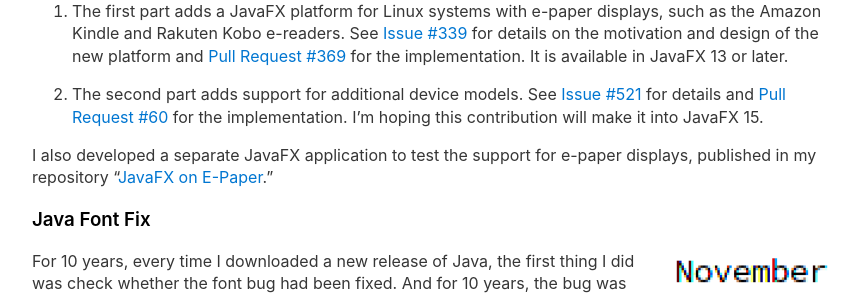
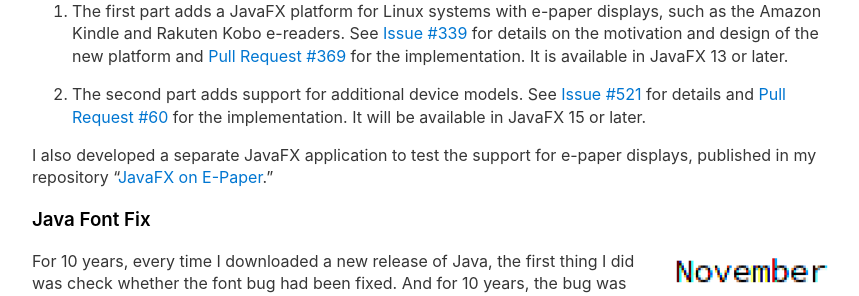
Before and after one commit to jgneff/www-status6, a Jekyll site: the page built from docs/index.md, in a window 1280 px wide and 900 px high, scrolled down 875 px. Shown: the part 153-449 px from the top of the window, without its empty margins (208-1067 px from the left). Built offline with Jekyll 4.4.1, drawn with Linux system fonts in a browser that asks for light colours.

Commit message:
Update openjdk/jfx#60 is integrated for JavaFX 15
Update the home page that the second part of the support for e-paper
displays will be in JavaFX 15.

```diff
--- a/docs/index.md
+++ b/docs/index.md
@@ -43,7 +43,7 @@ It is available in JavaFX 13 or later.
 
 2. The second part adds support for additional device models.
 See [Issue #521][openjdk-jfx-521] for details and [Pull Request #60][jfx-60] for the implementation.
-I'm hoping this contribution will make it into JavaFX 15.
+It will be available in JavaFX 15 or later.
 
 I also developed a separate JavaFX application to test the support for e-paper displays, published in my repository "[JavaFX on E-Paper][epd-javafx]."
 
```
